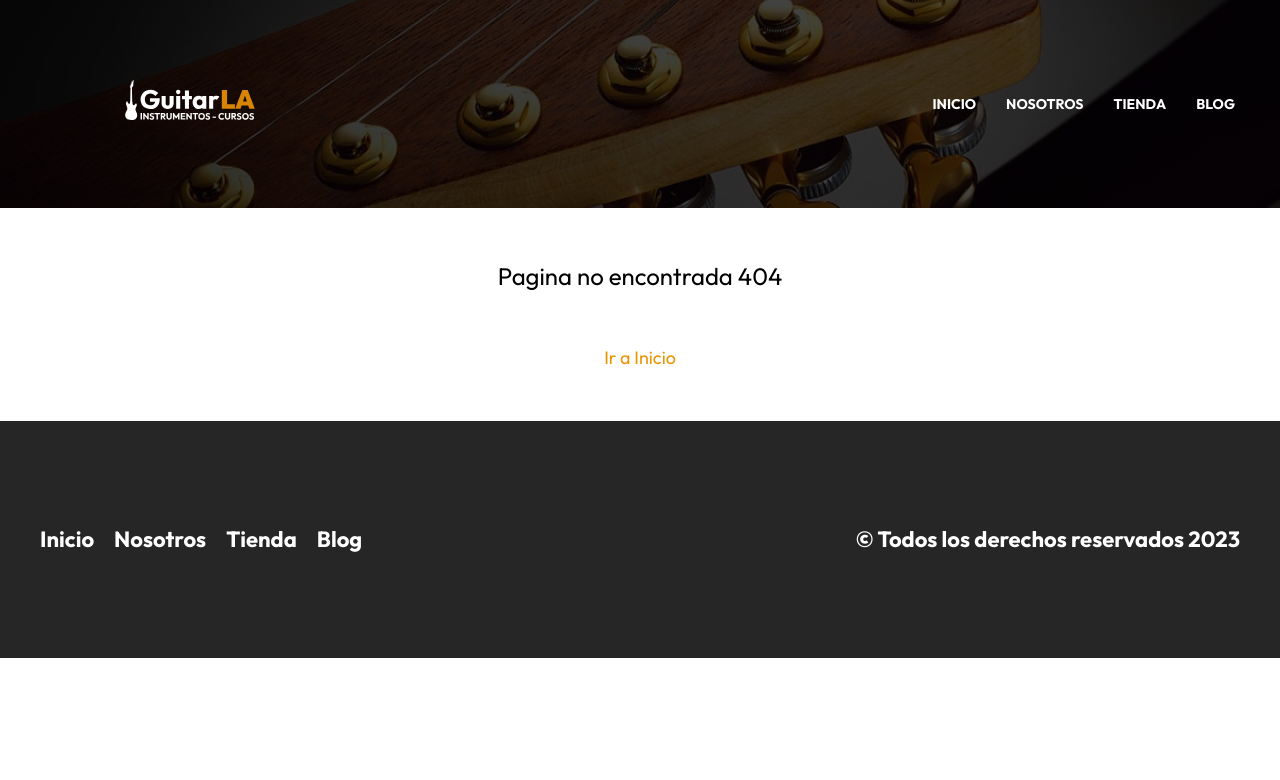
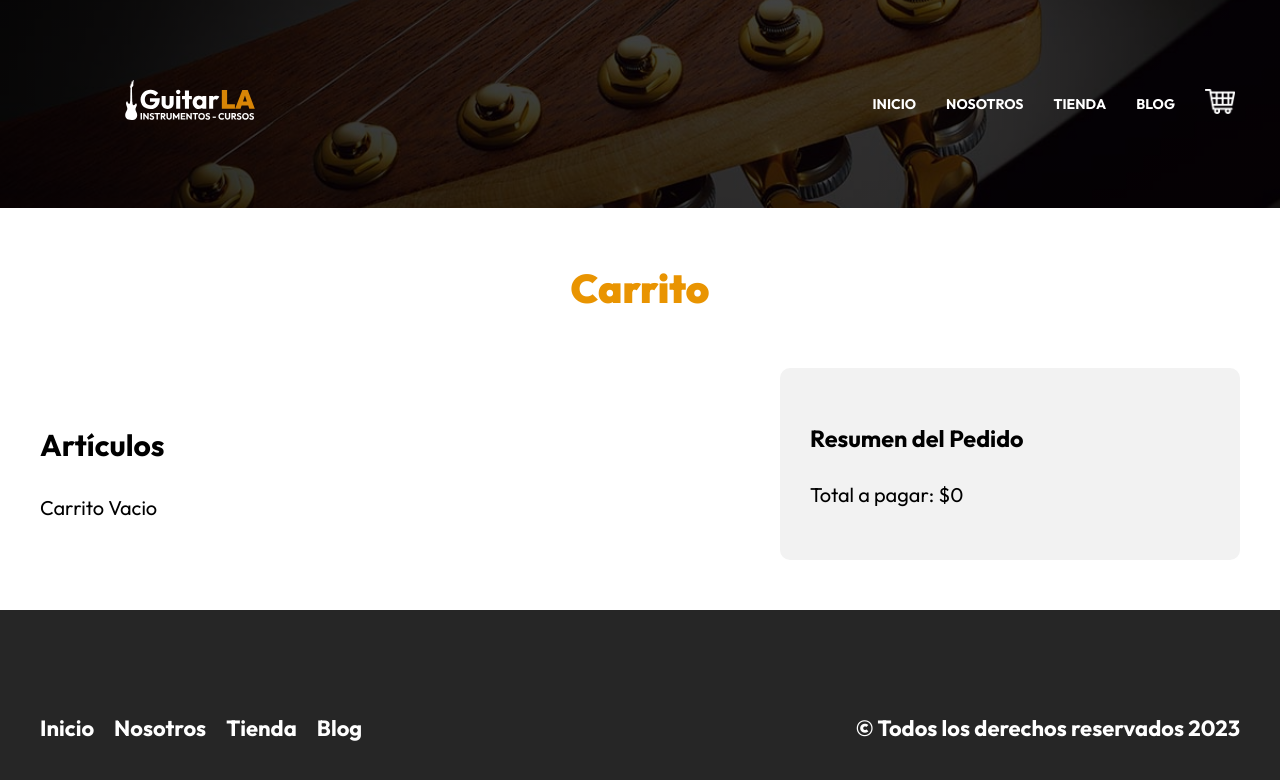
Before and after one commit to xandro2021/proyectoreact05-next, a Next.js app: page /carrito in a window 1280 px wide. Before the commit this address had no page. Shown: the top 780 px of the page. Built offline with nearby package versions, Linux system fonts and the light colour scheme.

Commit message:
Crear carrito de compras con localStorage. Fin Proyecto

```diff
--- a/components/header.js
+++ b/components/header.js
@@ -18,35 +18,33 @@
         </Link>
 
         <nav className={styles.navegacion}>
-          <Link
-            href="/"
-          >
+          <Link href="/" >
             <a className={router.pathname === '/' ? styles.active : ''}>
               Inicio
             </a>
           </Link>
 
-          <Link
-            href="/nosotros"
-          >
+          <Link href="/nosotros" >
             <a className={router.pathname === '/nosotros' ? styles.active : ''}>
               Nosotros
             </a>
           </Link>
 
-          <Link
-            href="/tienda"
-          >
+          <Link href="/tienda" >
             <a className={router.pathname === '/tienda' ? styles.active : ''}>
               Tienda
             </a>
           </Link>
 
-          <Link
-            href="/blog"
-          >
+          <Link href="/blog" >
             <a className={router.pathname === '/blog' ? styles.active : ''}>
               Blog
+            </a>
+          </Link>
+
+          <Link href="/carrito">
+            <a>
+              <Image width={30} height={25} src="/img/carrito.png" alt="imagen carrito" />
             </a>
           </Link>
 
--- a/pages/_app.js
+++ b/pages/_app.js
@@ -1,7 +1,63 @@
+import { useState, useEffect } from 'react';
 import '../styles/globals.css'
 
 function MyApp({ Component, pageProps }) {
-  return <Component {...pageProps} />
+  const carritoLS = typeof window !== 'undefined' ? JSON.parse(localStorage.getItem('carrito')) ?? [] : [];
+  const [carrito, setCarrito] = useState(carritoLS);
+  const [paginaLista, setPaginaLista] = useState(false);
+
+  useEffect(() => {
+    setPaginaLista(true);
+  }, []);
+
+
+  useEffect(() => {
+    localStorage.setItem('carrito', JSON.stringify(carrito));
+  }, [carrito]);
+
+
+  const agregarCarrito = guitarra => {
+    // Comprobar si la guitarra ya esta en el carrito...
+    if (carrito.some(guitarraState => guitarraState.id === guitarra.id)) {
+      // Iterar para actualizar la cantidad
+      const carritoActualizado = carrito.map(guitarraState => {
+        if (guitarraState.id === guitarra.id) {
+          guitarraState.cantidad = guitarra.cantidad;
+        }
+        return guitarraState;
+      });
+      // Se asigna al array
+      setCarrito([...carritoActualizado]);
+      localStorage.setItem('carrito', JSON.stringify(carrito));
+    } else {
+      // En caso de que el articulo no exista, es nuevo y se agrega
+      setCarrito([...carrito, guitarra]);
+      localStorage.setItem('carrito', JSON.stringify(carrito));
+    }
+  }
+
+  const eliminarProducto = id => {
+    const carritoActualizado = carrito.filter(producto => producto.id != id)
+    setCarrito(carritoActualizado)
+    window.localStorage.setItem('carrito', JSON.stringify(carrito));
+  }
+
+  const actualizarCantidad = guitarra => {
+    const carritoActualizado = carrito.map(guitarraState => {
+      if (guitarraState.id === guitarra.id) {
+        guitarraState.cantidad = parseInt(guitarra.cantidad)
+      }
+      return guitarraState
+    })
+    setCarrito(carritoActualizado)
+    window.localStorage.setItem('carrito', JSON.stringify(carrito));
+  }
+  return paginaLista ? <Component {...pageProps}
+    carrito={carrito}
+    agregarCarrito={agregarCarrito}
+    eliminarProducto={eliminarProducto}
+    actualizarCantidad={actualizarCantidad}
+  /> : null;
 }
 
 export default MyApp
--- /dev/null
+++ b/pages/carrito.js
@@ -0,0 +1,77 @@
+import { useState, useEffect } from 'react';
+import Image from 'next/future/image';
+import Layout from '../components/layout';
+import styles from '../styles/carrito.module.css';
+
+const Carrito = ({ carrito, actualizarCantidad, eliminarProducto }) => {
+  const [total, setTotal] = useState(0);
+
+  useEffect(() => {
+    const calculoTotal = carrito.reduce((total, producto) => total + (producto.cantidad * producto.precio), 0)
+    setTotal(calculoTotal);
+  }, [carrito]);
+
+
+  return (
+    <Layout title="Carrito de Compras">
+      <main className="contenedor">
+        <h1 className="heading">Carrito</h1>
+
+        <div className={styles.contenido}>
+          <div className={styles.carrito}>
+            <h2>Artículos</h2>
+
+            {carrito.length === 0 ? 'Carrito Vacio' : (
+              carrito.map(producto => (
+                <div key={producto.id} className={styles.producto}>
+                  <div>
+                    <Image width={250} height={480} src={producto.imagen} alt={producto.nombre} />
+                  </div>
+
+                  <div>
+                    <p className={styles.nombre}> {producto.nombre} </p>
+
+                    <div className={styles.cantidad}>
+                      <p> Cantidad: </p>
+
+                      <select
+                        className={styles.select}
+                        onChange={e => actualizarCantidad({
+                          id: producto.id,
+                          cantidad: e.target.value
+                        })}
+                        value={producto.cantidad}
+                      >
+                        <option value="1">1</option>
+                        <option value="2">2</option>
+                        <option value="3">3</option>
+                        <option value="4">4</option>
+                        <option value="5">5</option>
+                      </select>
+                    </div>
+
+                    <p className={styles.precio}>$ <span>{producto.precio}</span> </p>
+                    <p className={styles.subtotal}>Subtotal: $ <span>{producto.cantidad * producto.precio}</span> </p>
+                  </div>
+
+                  <button
+                    className={styles.eliminar}
+                    type="button"
+                    onClick={() => eliminarProducto(producto.id)}
+                  >X</button>
+                </div>
+              ))
+            )}
+          </div>
+
+          <aside className={styles.resumen}>
+            <h3>Resumen del Pedido</h3>
+            <p> Total a pagar: ${total} </p>
+          </aside>
+        </div>
+      </main>
+    </Layout>
+  );
+};
+
+export default Carrito;
--- /dev/null
+++ b/styles/carrito.module.css
@@ -0,0 +1,82 @@
+.contenido {
+    display: grid;
+    align-items: flex-start;
+    gap: 5rem;
+}
+
+@media (min-width: 768px) {
+    .contenido {
+        grid-template-columns: 3fr 2fr;
+    }
+}
+
+.carrito {
+    padding: 3rem 0px;
+}
+
+.producto {
+    display: grid;
+    grid-template-columns: 1fr 3fr;
+    gap: 4rem;
+    align-items: center;
+    padding: 3rem 0px;
+    border-bottom: 1px solid #cfcfcf;
+    position: relative;
+}
+
+.producto:last-of-type {
+    border: none;
+}
+
+.producto p {
+    margin: 0 0 1rem 0;
+}
+
+.nombre {
+    font-weight: 700;
+    font-size: 4.2rem;
+}
+
+.select {
+    all: unset;
+    border: 1px solid var(--black);
+    padding: 1rem;
+    text-align: center;
+    border-radius: 1rem;
+    width: 100%;
+    margin-bottom: 2rem;
+}
+
+.precio {
+    font-weight: 700;
+    color: var(--primary);
+}
+
+.subtotal {
+    font-size: 2.2rem;
+}
+
+.producto span {
+    font-weight: 900;
+    font-size: 3.2rem;
+}
+
+.resumen {
+    background-color: #F2F2F2;
+    padding: 3rem;
+    border-radius: 1rem;
+    position: sticky;
+    top: 3rem;
+}
+
+.eliminar {
+    all: unset;
+    position: absolute;
+    top: 3rem;
+    right: 3rem;
+    font-weight: 900;
+}
+
+.eliminar:hover {
+    cursor: pointer;
+}
--- a/styles/header.module.css
+++ b/styles/header.module.css
@@ -21,6 +21,7 @@
 .navegacion {
     margin-top: 5rem;
     display: flex;
+    align-items: center;
     gap: 2rem;
 }
 
```
Also changed, not shown: pages/guitarras/[url].js (+49 -1 lines), styles/guitarras.module.css (+36 -0 lines), public/img/carrito.png (added).
